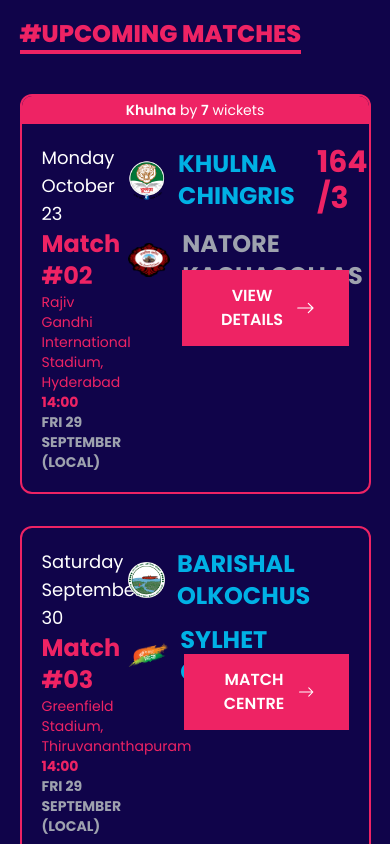
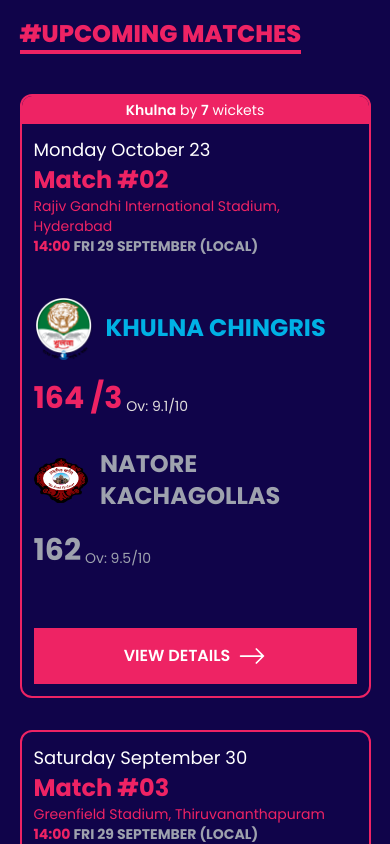
Before and after one commit to mjaumi/NEXT-KKPL-fantasy-premier-league, a Next.js app: page / in a window 390 px wide. Shown: the part 1900-2744 px from the top of the page. Built offline with nearby package versions, Linux system fonts and the light colour scheme.

Commit message:
match card responsiveness done

```diff
--- a/src/components/shared/Cards/MatchCard.tsx
+++ b/src/components/shared/Cards/MatchCard.tsx
@@ -55,7 +55,7 @@ const MatchCard = ({ matchData }: { matchData: IMatchCard }) => {
         </p>
       )}
 
-      <div className='grid grid-cols-4 gap-10 p-5'>
+      <div className='grid grid-cols-1 xl:grid-cols-4 gap-y-10 xl:gap-x-5 2xl:gap-x-10 p-3 xl:p-5 w-full'>
         <div className='flex flex-col justify-between'>
           <div>
             <p className='text-lg'>{date}</p>
@@ -73,7 +73,7 @@ const MatchCard = ({ matchData }: { matchData: IMatchCard }) => {
         </div>
 
         <div className='space-y-3 col-span-2'>
-          <div className='flex items-center justify-between'>
+          <div className='flex flex-col md:flex-row items-start md:items-center justify-between'>
             <div className='flex items-center'>
               <div className='w-[60px]'>
                 <KKPLImage
@@ -95,7 +95,7 @@ const MatchCard = ({ matchData }: { matchData: IMatchCard }) => {
             </div>
 
             {team1.runs && (
-              <div className='flex items-end'>
+              <div className='flex items-end my-5 xl:my-0'>
                 <h3
                   className={`text-3xl font-bold ${
                     result &&
@@ -112,7 +112,7 @@ const MatchCard = ({ matchData }: { matchData: IMatchCard }) => {
               </div>
             )}
           </div>
-          <div className='flex items-center justify-between'>
+          <div className='flex flex-col md:flex-row items-start md:items-center justify-between'>
             <div className='flex items-center'>
               <div className='w-[60px]'>
                 <KKPLImage
@@ -134,7 +134,7 @@ const MatchCard = ({ matchData }: { matchData: IMatchCard }) => {
             </div>
 
             {team2.runs && (
-              <div className='flex items-end'>
+              <div className='flex items-end my-5 xl:my-0'>
                 <h3
                   className={`text-3xl font-bold ${
                     result &&
@@ -155,14 +155,14 @@ const MatchCard = ({ matchData }: { matchData: IMatchCard }) => {
 
         {hasFinished ? (
           <div className='flex justify-end items-center'>
-            <KKPLButton>
+            <KKPLButton additionalClassNames='w-full xl:w-fit'>
               View Details
               <BsArrowRight className='w-7 h-7 ml-2' />
             </KKPLButton>
           </div>
         ) : (
           <div className='flex justify-end items-center'>
-            <KKPLButton>
+            <KKPLButton additionalClassNames='w-full xl:w-fit'>
               Match centre
               <BsArrowRight className='w-7 h-7 ml-2' />
             </KKPLButton>
--- a/src/constants/matchCardData.tsx
+++ b/src/constants/matchCardData.tsx
@@ -1,3 +1,4 @@
+// match card data are temporarily fetched from here
 export const match1CardData = {
   matchNo: '02',
   date: 'Monday October 23',
```
